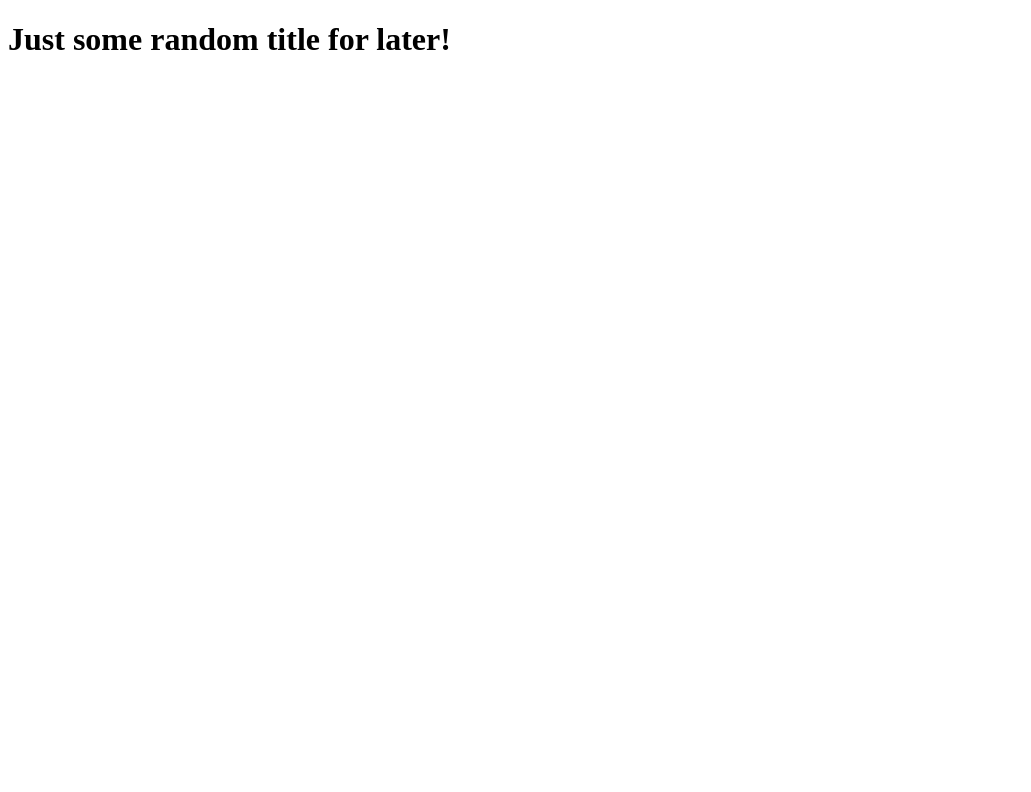
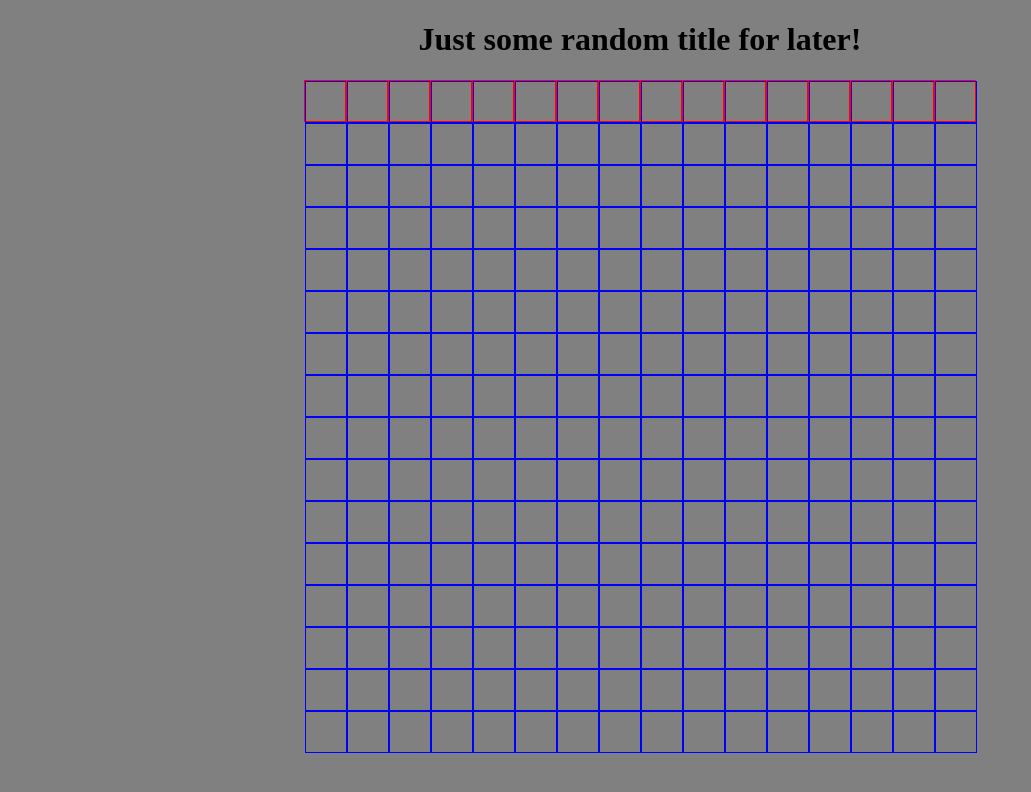
Before and after one commit to TiagoCarvalho-dev/etch-a-Sketch, a plain HTML site: page index.html in a window 1280 px wide. Shown: the whole page, without its empty margins (0-1031 px from the left). Drawn offline with Linux system fonts and the light colour scheme.

Commit message:
Created a basic structure for a grid in HTML using js

```diff
--- a/script.js
+++ b/script.js
@@ -0,0 +1,11 @@
+for (let i = 0; i < 16; i++) {
+  let newRow = document.createElement('div');
+  newRow.classList.add('row');
+  document.getElementById('gridContainer').appendChild(newRow);
+
+  for (let j = 0; j < 16; j++) {
+    let newColumn = document.createElement('div');
+    newColumn.classList.add('column');
+    newRow.appendChild(newColumn);
+  }
+}
--- a/style.css
+++ b/style.css
@@ -0,0 +1,33 @@
+body {
+  background-color: gray;
+  box-sizing: border-box;
+  margin: 10px;
+  padding: 0;
+}
+
+h1 {
+  text-align: center;
+}
+
+#gridContainer {
+  display: flex;
+  justify-content: center;
+  margin: 0;
+  padding: 0;
+}
+
+.row {
+  border: solid 1px red;
+  width: 40px;
+  height: 40px;
+  margin: 0;
+  padding: 0;
+}
+
+.column {
+  border: solid 1px blue;
+  width: 40px;
+  height: 40px;
+  margin: 0;
+  padding: 0;
+}
```
Also changed, not shown: index.html (+0 -1 lines).
